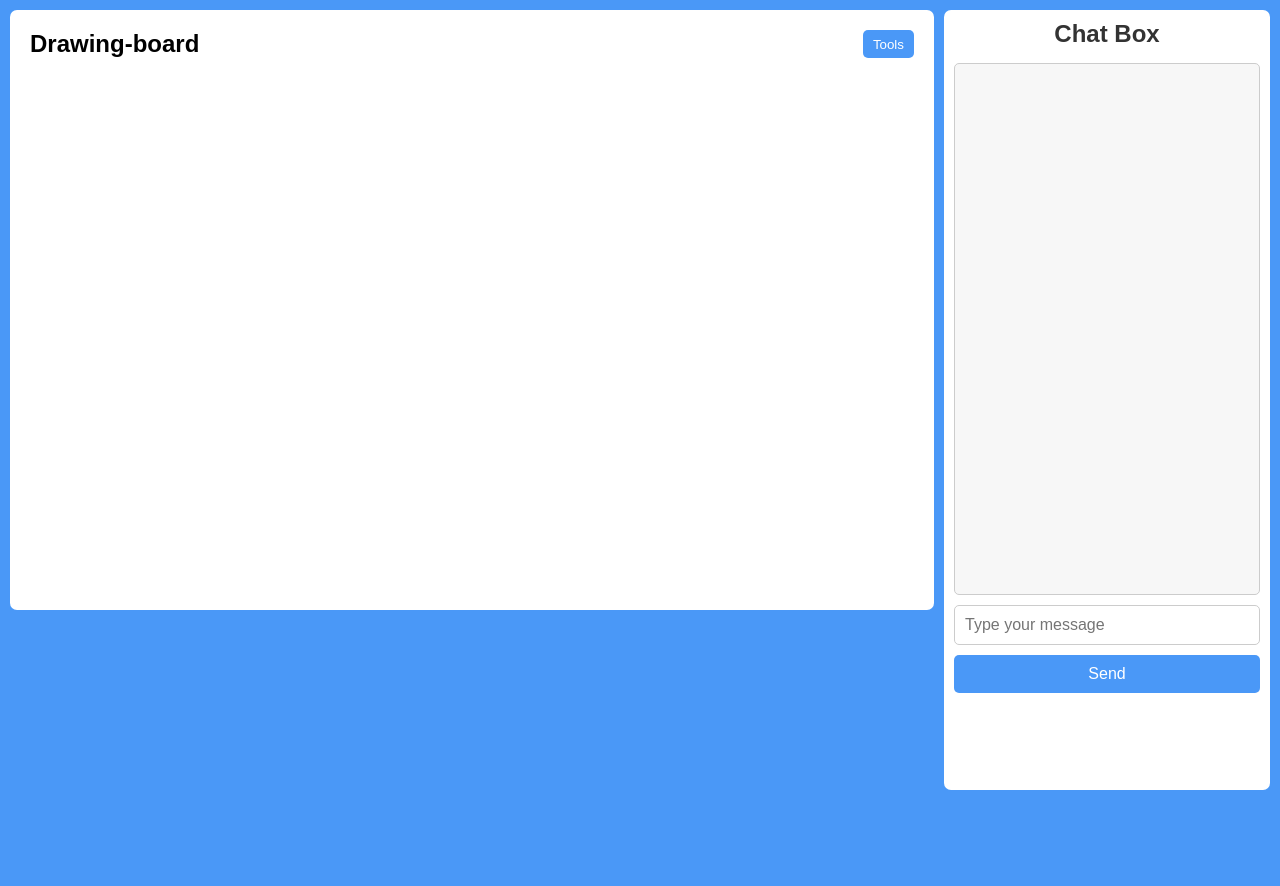
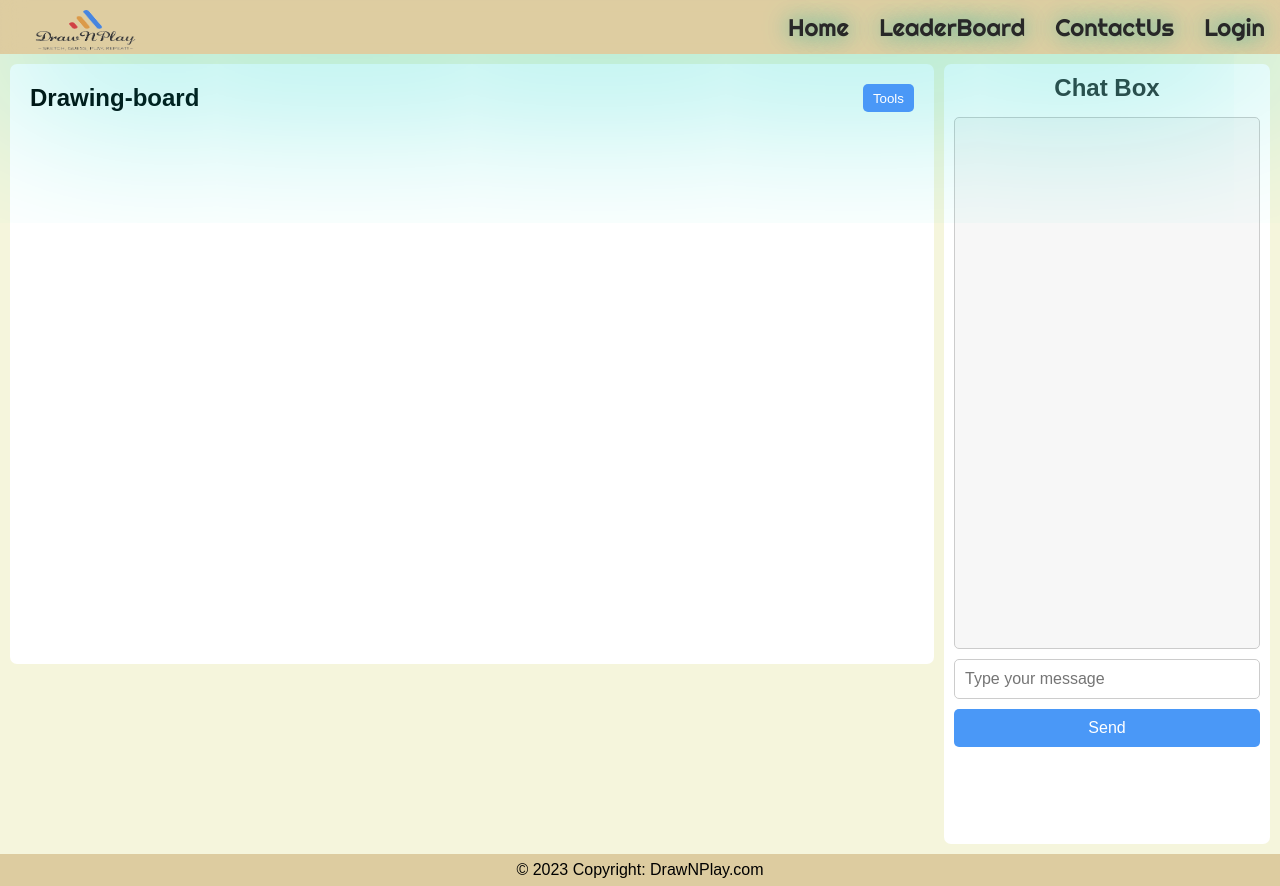
Before and after one commit to pratiksha-singh3/static-game, a plain HTML site: page index.html in a window 1280 px wide. Before the commit the page ends 800 px from the top, so only its background shows below. Drawn offline with Linux system fonts and the light colour scheme.

Commit message:
first commit

```diff
--- a/index.html
+++ b/index.html
@@ -4,10 +4,25 @@
     <meta charset="utf-8">
     <title>Drawing App JavaScript | CodingNepal</title>
     <link rel="stylesheet" href="style.css">
+    <link rel="stylesheet" href="style1.css">
     <meta name="viewport" content="width=device-width, initial-scale=1.0">
     <script src="script.js" defer></script>
 </head>
 <body>
+
+    <div id="header">
+        <div id="logo">
+            <!-- DramNPlay -->
+            <img src="image/logo.png" alt="" style="height: 70px;width: 170px;">
+        </div>
+        <ul id="list">
+            <li><a href="home.html">Home</a></li>
+            <li><a href="leaderboard.html">LeaderBoard</a></li>
+            <li><a href="contact.html">ContactUs</a></li>
+            <li><a href="login.html">Login</a></li>
+        </ul>
+        <div id="hamburger"><i class="fa fa-bars" aria-hidden="true"></i></div>
+    </div>
     <div class="container">
         <div class="left">
         <section class="tools-board">
@@ -85,5 +100,9 @@
             </section>
         </div>
     </div>
+
+    <footer class="footer" style="position: relative;">
+        © 2023 Copyright: DrawNPlay.com
+    </footer>
 </body>
 </html>
--- a/style.css
+++ b/style.css
@@ -8,7 +8,7 @@
   /* Set the font family */
   body {
     font-family: 'Poppins', sans-serif;
-    display: flex;
+    /* display: flex; */
     align-items: center;
     /* min-height: 100vh; */
     height: 100%;
@@ -23,10 +23,12 @@
     height: 100vh;
     gap: 10px;
     padding: 10px;
+
   }
 
   /* Style for the drawing board section */
   .drawing-board {
+    width: 100%;
     flex: 1;
     overflow: hidden;
     background: #ffffff;
@@ -291,7 +293,3 @@
     flex-direction: row;
     gap: 10px;
 }
-
-
-
-/* code for navbar */
```
Also changed, not shown: home.html (+13 -2 lines).
